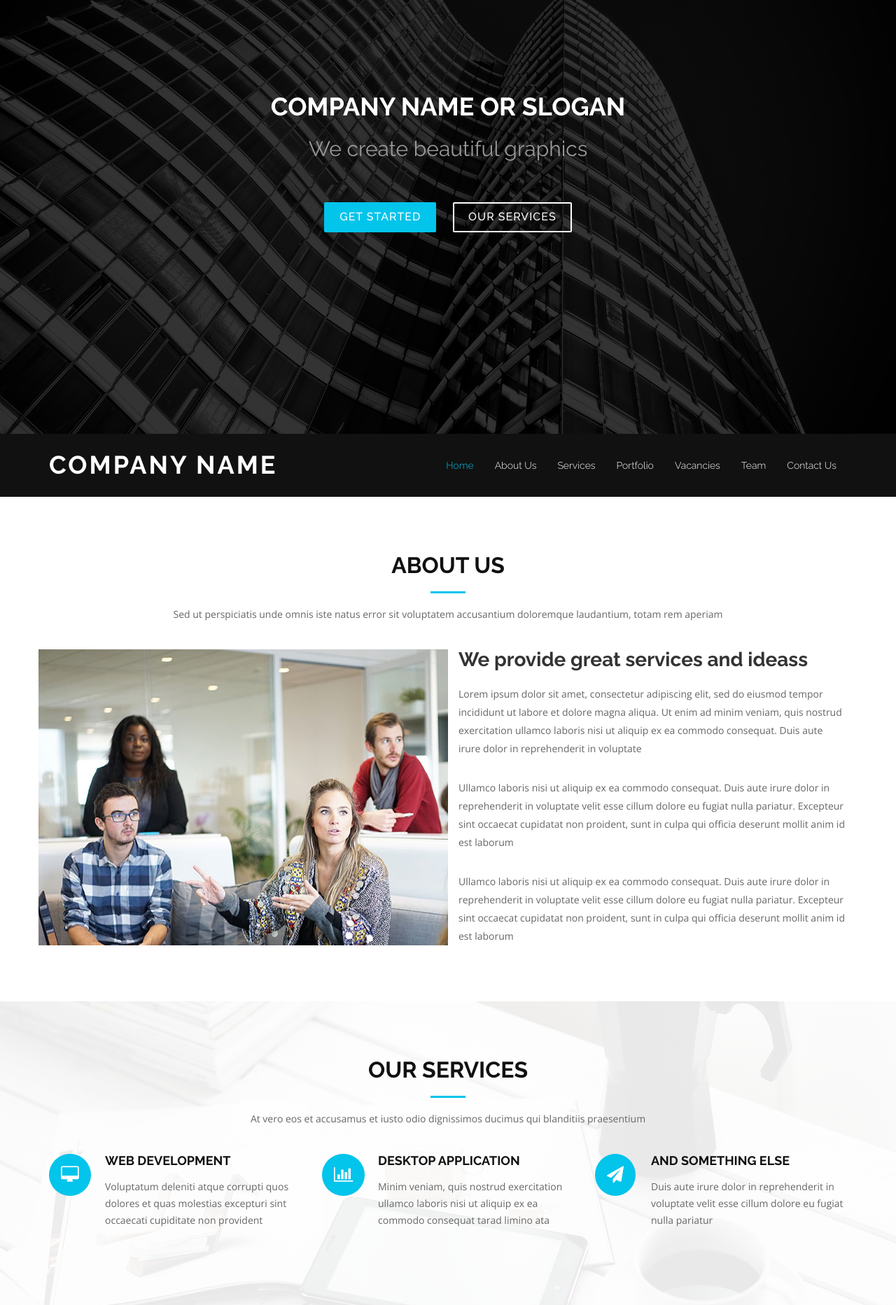
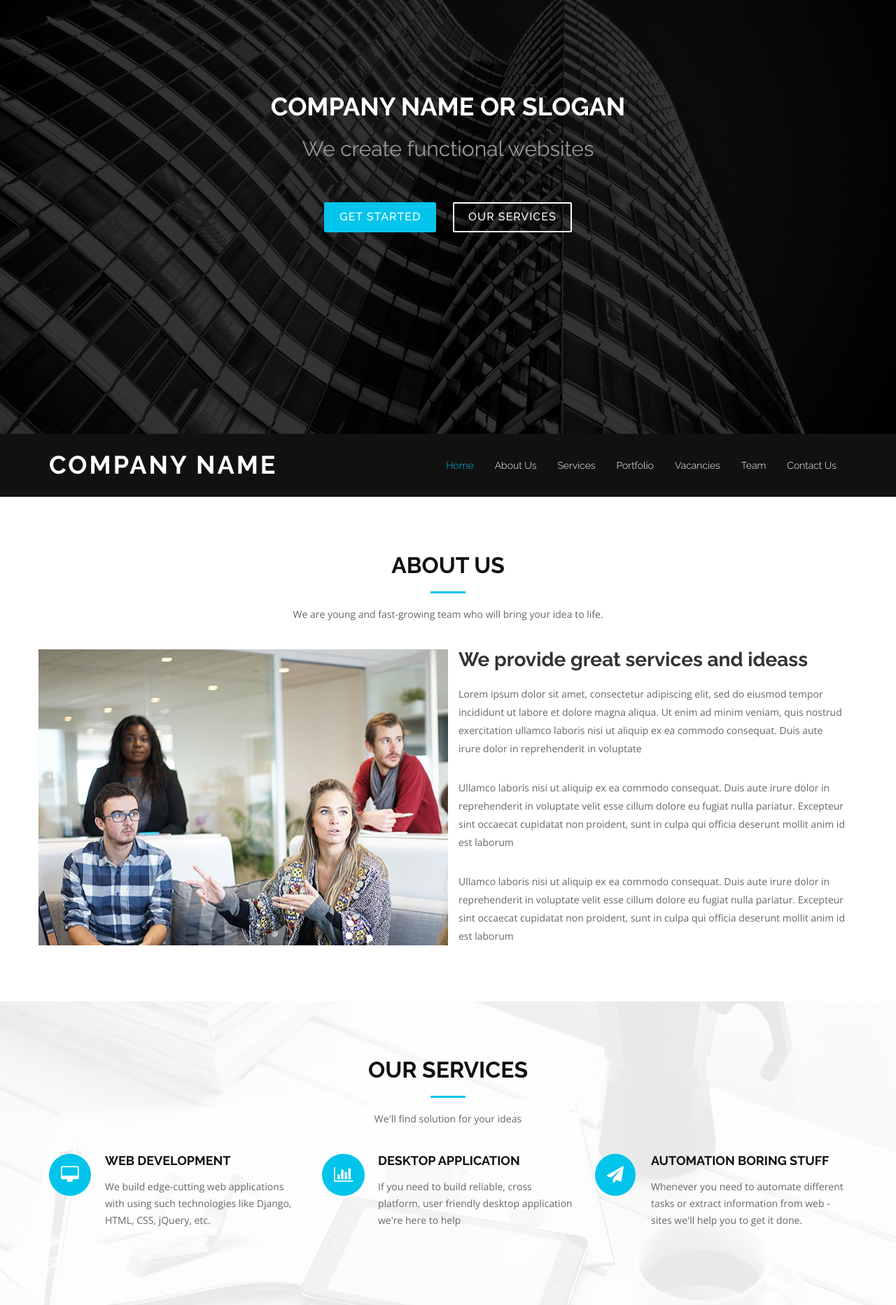
Before and after one commit to yurapykish/snake, a Django app: page / in a window 1280 px wide. Shown: the part 180-2045 px from the top of the page at 70% size. Run offline with Django 3.2, Linux system fonts and the light colour scheme; some libraries are stand-ins or nearby versions.

Commit message:
add text

```diff
--- a/home/templates/home/base.html
+++ b/home/templates/home/base.html
@@ -27,7 +27,6 @@
 </head>
 
 <body>
-    {# <div id="preloader"></div> #}
     <!--==========================
     Hero Section
     ============================-->
@@ -38,7 +37,7 @@
                     <h1> Company name or slogan </h1>
                 </div>
 
-                <h2>We create <span class="rotating">beautiful graphics, functional websites, desktop application.</span></h2>
+                <h2>We create <span class="rotating">functional websites, desktop applications, web-parsers.</span></h2>
                 <div class="actions">
                     <a href="#about" class="btn-get-started">Get Started</a>
                     <a href="#services" class="btn-services">Our Services</a>
@@ -83,7 +82,7 @@
                 <div class="col-md-12">
                     <h3 class="section-title">About Us</h3>
                     <div class="section-title-divider"></div>
-                    <p class="section-description">Sed ut perspiciatis unde omnis iste natus error sit voluptatem accusantium doloremque laudantium, totam rem aperiam</p>
+                    <p class="section-description">We are young and fast-growing team who will bring your idea to life.</p>
                 </div>
             </div>
         </div>
@@ -114,7 +113,7 @@
                 <div class="col-md-12">
                     <h3 class="section-title">Our Services</h3>
                     <div class="section-title-divider"></div>
-                    <p class="section-description">At vero eos et accusamus et iusto odio dignissimos ducimus qui blanditiis praesentium</p>
+                    <p class="section-description">We'll find solution for your ideas</p>
                 </div>
             </div>
 
@@ -122,17 +121,17 @@
                 <div class="col-md-4 service-item">
                     <div class="service-icon"><i class="fa fa-desktop"></i></div>
                     <h4 class="service-title"><a href="">Web development</a></h4>
-                    <p class="service-description">Voluptatum deleniti atque corrupti quos dolores et quas molestias excepturi sint occaecati cupiditate non provident</p>
+                    <p class="service-description">We build edge-cutting web applications with using such technologies like Django, HTML, CSS, jQuery, etc.</p>
                 </div>
                 <div class="col-md-4 service-item">
                     <div class="service-icon"><i class="fa fa-bar-chart"></i></div>
                     <h4 class="service-title"><a href="">Desktop application</a></h4>
-                    <p class="service-description">Minim veniam, quis nostrud exercitation ullamco laboris nisi ut aliquip ex ea commodo consequat tarad limino ata</p>
+                    <p class="service-description">If you need to build reliable, cross platform, user friendly desktop application we're here to help</p>
                 </div>
                 <div class="col-md-4 service-item">
                     <div class="service-icon"><i class="fa fa-paper-plane"></i></div>
-                    <h4 class="service-title"><a href="">And something else</a></h4>
-                    <p class="service-description">Duis aute irure dolor in reprehenderit in voluptate velit esse cillum dolore eu fugiat nulla pariatur</p>
+                    <h4 class="service-title"><a href="">Automation boring stuff</a></h4>
+                    <p class="service-description">Whenever you need to automate different tasks or extract information from web - sites we'll help you to get it done.</p>
                 </div>
             </div>
         </div>
@@ -163,7 +162,7 @@
                 <div class="col-md-12">
                     <h3 class="section-title">Portfolio</h3>
                     <div class="section-title-divider"></div>
-                    <p class="section-description">Si stante, hoc natura videlicet vult, salvam esse se, quod concedimus ses haec dicturum fuisse</p>
+                    <p class="section-description">Here's our latest works.</p>
                 </div>
             </div>
 
@@ -217,13 +216,13 @@
                 <div class="col-md-12">
                     <h3 class="section-title">Our Team</h3>
                     <div class="section-title-divider"></div>
-                    <p class="section-description">Sed ut perspiciatis unde omnis iste natus error sit voluptatem accusantium doloremque</p>
+                    <p class="section-description">Together everyone acheves more.</p>
                 </div>
             </div>
 
             <div class="row">
 
-                <div class="col-md-2">
+                <div class="col-md-2 col-md-offset-1">
                     <div class="member">
                         <div class="pic"><img src="{% static 'home/img/team-1.jpg' %}" alt=""></div>
                         <h4>Walter White</h4>
@@ -306,7 +305,7 @@
                 <div class="col-md-12">
                     <h3 class="section-title">Contact Us</h3>
                     <div class="section-title-divider"></div>
-                    <p class="section-description">Sed ut perspiciatis unde omnis iste natus error sit voluptatem accusantium doloremque</p>
+                    <p class="section-description">We'd like to here your feedback </p>
                 </div>
             </div>
 
@@ -315,7 +314,7 @@
                     <div class="info">
                         <div>
                             <i class="fa fa-map-marker"></i>
-                            <p>A108 Adam Street<br>New York, NY 535022</p>
+                            <p>Ivano-Frankivsk, UA 76002</p>
                         </div>
 
                         <div>
@@ -331,6 +330,7 @@
                         <div id="sendmessage">Your message has been sent. Thank you!</div>
                         <div id="errormessage"></div>
                         <form action="" method="post" role="form" class="contactForm">
+                            {% csrf_token %}
                             <div class="form-group">
                                 <input type="text" name="name" class="form-control" id="name" placeholder="Your Name" data-rule="minlen:4" data-msg="Please enter at least 4 chars" />
                                 <div class="validation"></div>
```
